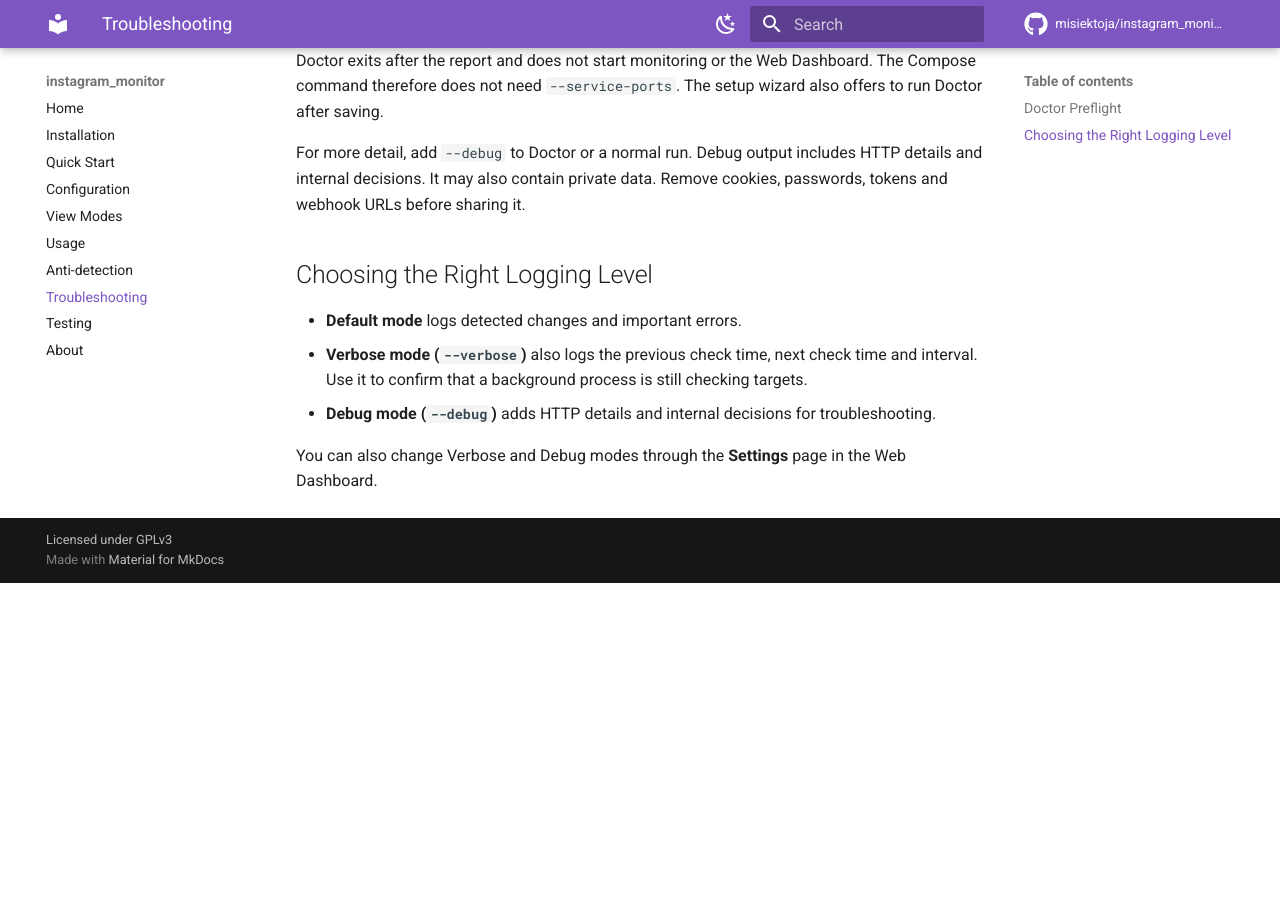
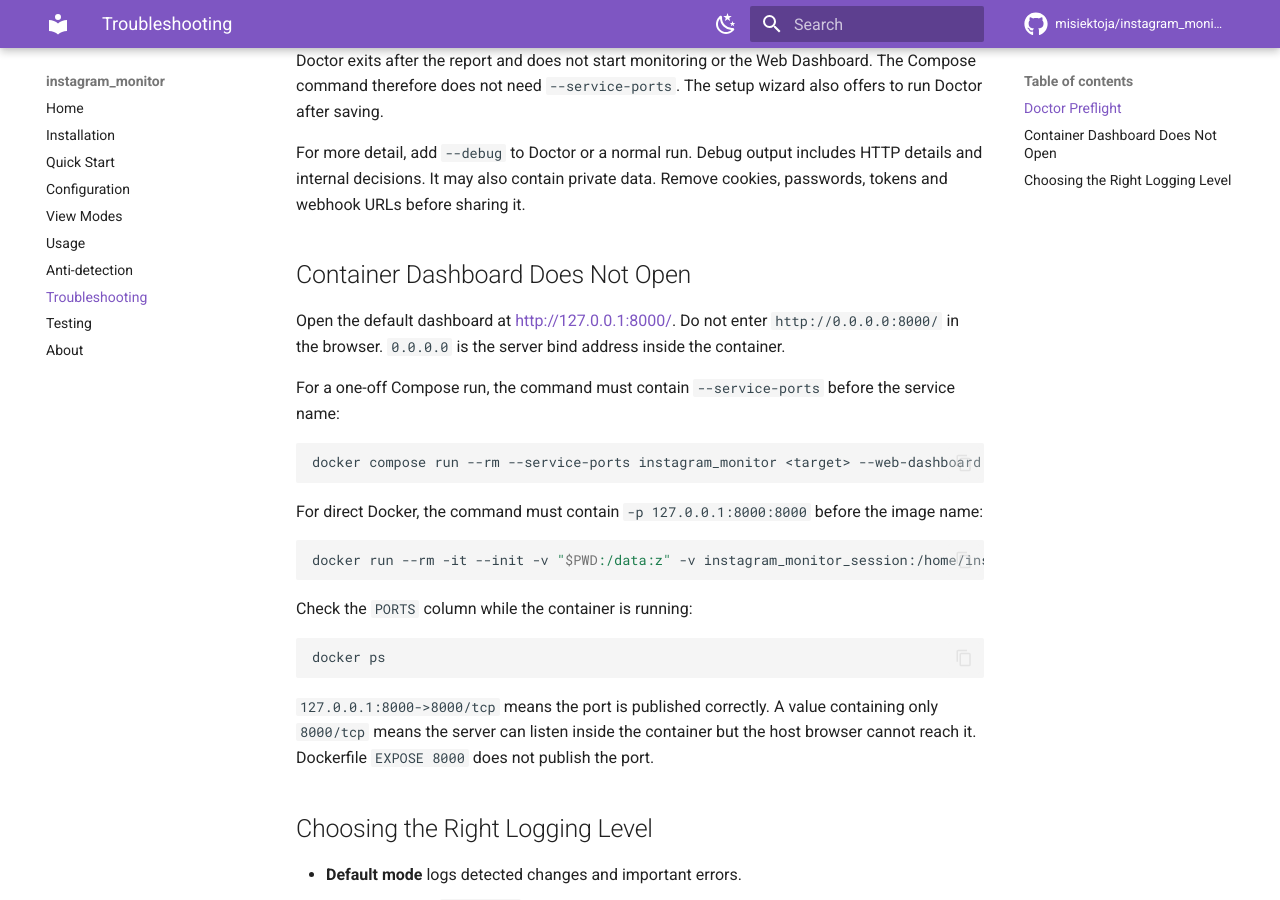
Before and after one commit to misiektoja/instagram_monitor, an MkDocs documentation site: the page built from docs/troubleshooting.md, in a window 1280 px wide and 900 px high, scrolled down 874 px. Built offline with MkDocs 1.6.1 and Material for MkDocs 9.7.7, drawn with Linux system fonts in a browser that asks for light colours; comment, search, counter and statistics services are not loaded; before the commit the page ends 1457 px from its top, so only the background shows below that.

Commit message:
docs(troubleshooting): add container dashboard port diagnostics

````diff
--- a/docs/troubleshooting.md
+++ b/docs/troubleshooting.md
@@ -32,6 +32,31 @@ Doctor exits after the report and does not start monitoring or the Web Dashboard
 
 For more detail, add `--debug` to Doctor or a normal run. Debug output includes HTTP details and internal decisions. It may also contain private data. Remove cookies, passwords, tokens and webhook URLs before sharing it.
 
+<a id="container-dashboard-does-not-open"></a>
+## Container Dashboard Does Not Open
+
+Open the default dashboard at [http://127.0.0.1:8000/](http://127.0.0.1:8000/). Do not enter `http://0.0.0.0:8000/` in the browser. `0.0.0.0` is the server bind address inside the container.
+
+For a one-off Compose run, the command must contain `--service-ports` before the service name:
+
+```sh
+docker compose run --rm --service-ports instagram_monitor <target> --web-dashboard
+```
+
+For direct Docker, the command must contain `-p 127.0.0.1:8000:8000` before the image name:
+
+```sh
+docker run --rm -it --init -v "$PWD:/data:z" -v instagram_monitor_session:/home/instagram/.config/instaloader -p 127.0.0.1:8000:8000 misiektoja/instagram-monitor:latest <target> --web-dashboard
+```
+
+Check the `PORTS` column while the container is running:
+
+```sh
+docker ps
+```
+
+`127.0.0.1:8000->8000/tcp` means the port is published correctly. A value containing only `8000/tcp` means the server can listen inside the container but the host browser cannot reach it. Dockerfile `EXPOSE 8000` does not publish the port.
+
 <a id="choosing-the-right-logging-level"></a>
 ## Choosing the Right Logging Level
 
````
